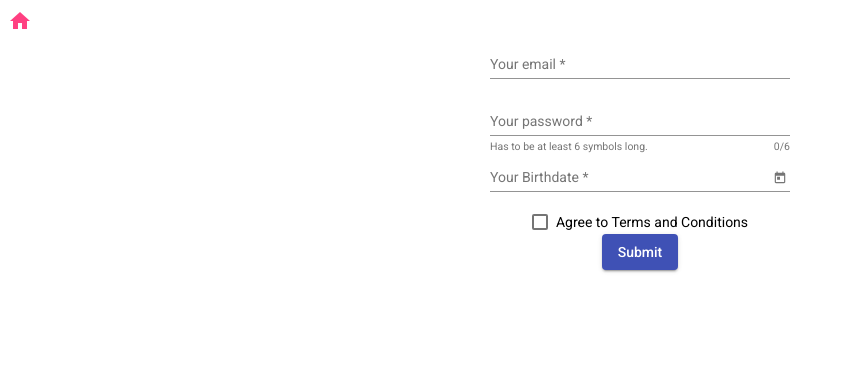
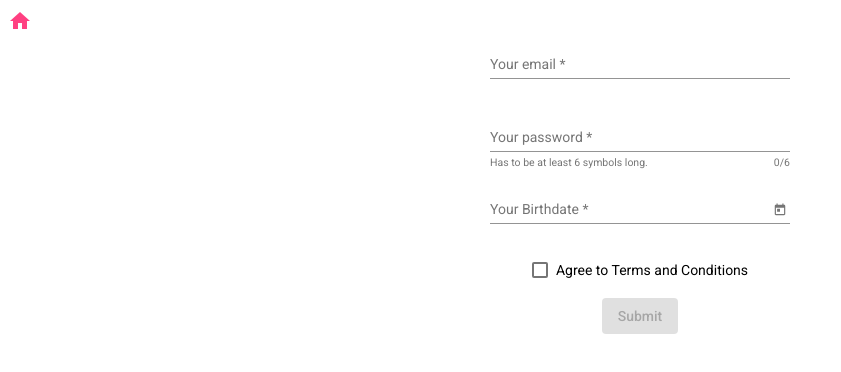
Before and after one commit to yurkov74/edu_ng_fitness, an Angular app: page /signup in a window 1280 px wide. Shown: the top 372 px of the page, without its empty margins (0-841 px from the left). Built offline with nearby package versions, Linux system fonts and the light colour scheme.

Commit message:
35. Finishing the Form with Style

```diff
--- a/src/app/auth/signup/signup.component.html
+++ b/src/app/auth/signup/signup.component.html
@@ -1,5 +1,5 @@
 <section>
-    <form fxLayout="column" fxLayoutAlign="center center" #f="ngForm" (ngSubmit)="onSubmit(f)">
+    <form fxLayout="column" fxLayoutAlign="center center" fxLayoutGap="1rem" #f="ngForm" (ngSubmit)="onSubmit(f)">
         <mat-form-field>
             <input
                 type="email"
@@ -47,6 +47,6 @@
             required
             color="primary"
         >Agree to Terms and Conditions</mat-checkbox>
-        <button type="submit" mat-raised-button color="primary">Submit</button>
+        <button type="submit" mat-raised-button [disabled]="f.invalid" color="primary">Submit</button>
     </form>
 </section>
```
